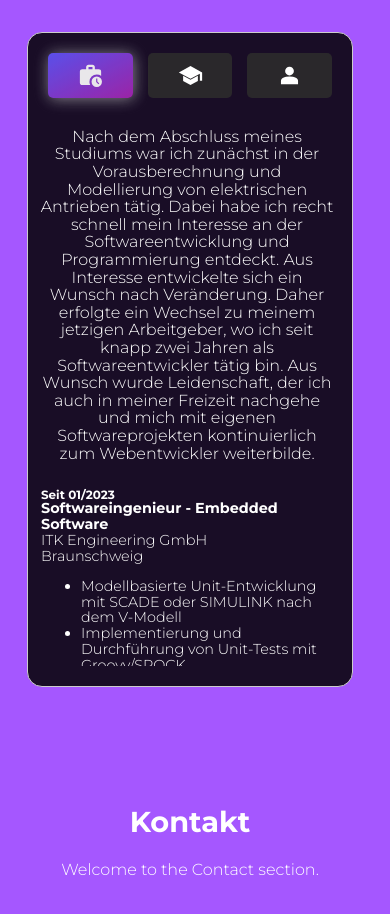
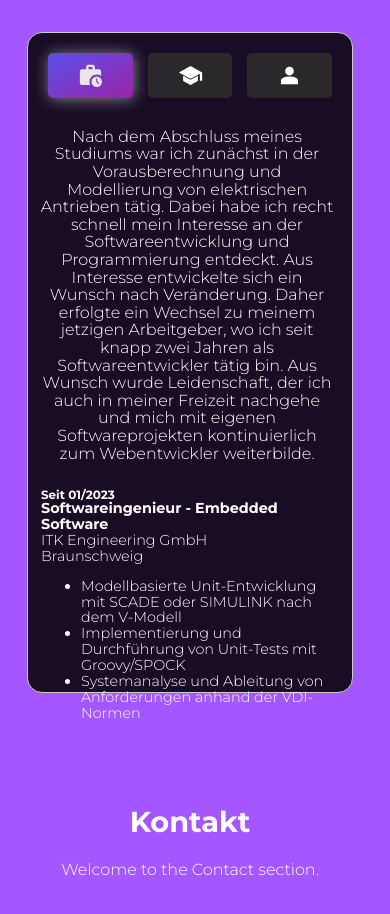
Before and after one commit to DenKim94/PRJ_myPortfolioWebsite, a React (Vite) app in the folder my-website-app/: page / in a window 390 px wide. Shown: the part 1800-2714 px from the top of the page. Built offline with nearby package versions, Linux system fonts and the light colour scheme.

Commit message:
Fixed bug for responsive view

```diff
--- a/my-website-app/src/styles/TabContent.css
+++ b/my-website-app/src/styles/TabContent.css
@@ -9,9 +9,9 @@
     width: 100%;
     justify-content: flex-start;
     align-items: center;
-    padding-bottom: 10px;
-    margin-bottom: 20px;
-    overflow-y: scroll; /* Scrollbar bei Überlauf */
+    padding-bottom: 0;
+    margin-bottom: 0;
+    overflow-y: auto;
 }
 
 .job-list {
@@ -102,7 +102,7 @@
     }
 
     .job-content {
-        max-height: calc((90vh - var(--minHeightSectionsOffset, 50px))*0.80);
+        max-height: calc((90vh - var(--minHeightSectionsOffset, 50px))*0.9);
     }
 }
 
--- a/my-website-app/src/styles/TabsContainer.css
+++ b/my-website-app/src/styles/TabsContainer.css
@@ -5,7 +5,7 @@
     max-width: calc(var(--maxWidthSections)*0.9);
     min-height: var(--minHeightSections);
     min-width: calc(var(--minAppWidth)*0.9);
-    max-height: calc(90vh - var(--minHeightSectionsOffset, 50px));;
+    max-height: calc(90vh - var(--minHeightSectionsOffset, 50px));
     width: 70%;
     margin: auto;
     margin-bottom: 20px;
@@ -90,7 +90,7 @@
     font-family: 'Montserrat', 'Inter', Arial, sans-serif;
     color: #fff;
     height: 90%;
-    margin-bottom: 20px;
+    margin-bottom: 10px;
 }
 
 .tab-label {
@@ -121,6 +121,7 @@
     .tab-label {
         display: none;
     }
+
 }
 
 /* Mobile view: tablet (horizontal) */
```
